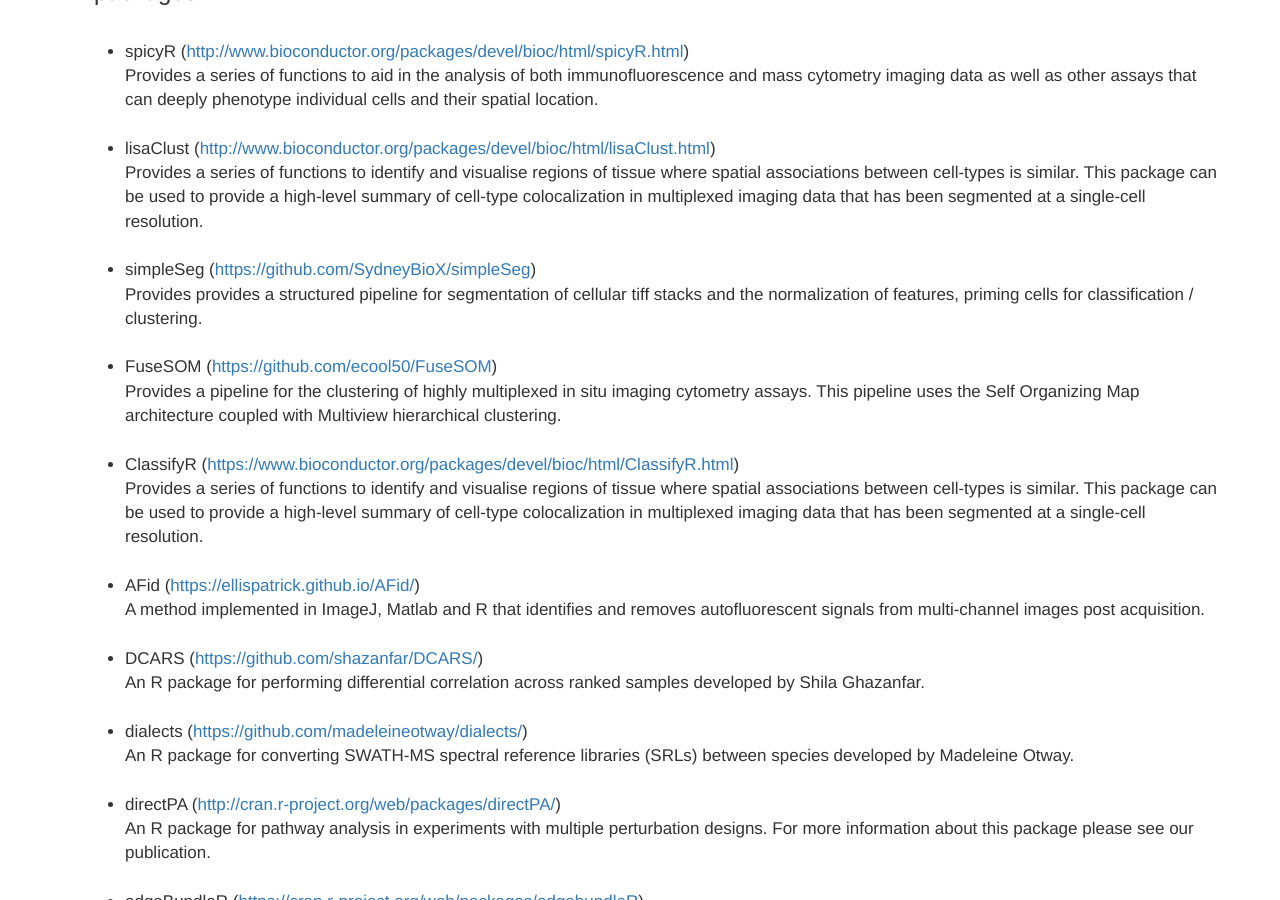
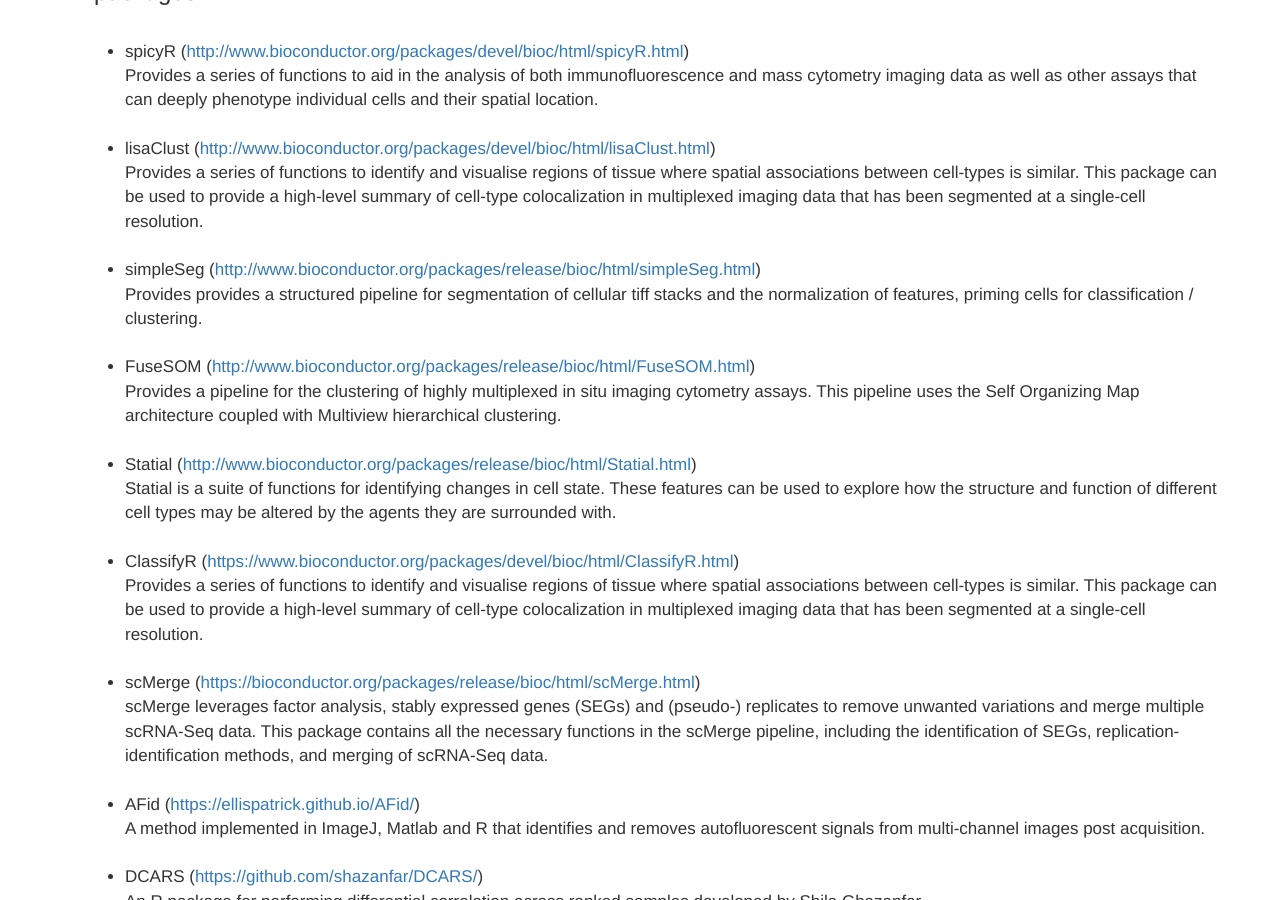
Before and after one commit to ellispatrick/ellispatrick.github.io, a Jekyll site: the page built from software.html, in a window 1280 px wide and 900 px high, scrolled down 306 px. Built offline with Jekyll 4.4.1, drawn with Linux system fonts in a browser that asks for light colours; nearby versions of some CDN libraries; a style sheet for code colours, icons or effects is not loaded.

Commit message:
Added more software

```diff
--- a/software.html
+++ b/software.html
@@ -21,14 +21,21 @@
 		<li>lisaClust (<a href="http://www.bioconductor.org/packages/devel/bioc/html/lisaClust.html" target="_blank">http://www.bioconductor.org/packages/devel/bioc/html/lisaClust.html</a>)<br>
 Provides a series of functions to identify and visualise regions of tissue where spatial associations between cell-types is similar. This package can be used to provide a high-level summary of cell-type colocalization in multiplexed imaging data that has been segmented at a single-cell resolution.</li><br>
 
-		<li>simpleSeg (<a href="https://github.com/SydneyBioX/simpleSeg" target="_blank">https://github.com/SydneyBioX/simpleSeg</a>)<br>
+		<li>simpleSeg (<a href="http://www.bioconductor.org/packages/release/bioc/html/simpleSeg.html" target="_blank">http://www.bioconductor.org/packages/release/bioc/html/simpleSeg.html</a>)<br>
 Provides provides a structured pipeline for segmentation of cellular tiff stacks and the normalization of features, priming cells for classification / clustering.</li><br>
 
-		<li>FuseSOM (<a href="https://github.com/ecool50/FuseSOM" target="_blank">https://github.com/ecool50/FuseSOM</a>)<br>
+		<li>FuseSOM (<a href="http://www.bioconductor.org/packages/release/bioc/html/FuseSOM.html" target="_blank">http://www.bioconductor.org/packages/release/bioc/html/FuseSOM.html</a>)<br>
 Provides a pipeline for the clustering of highly multiplexed in situ imaging cytometry assays. This pipeline uses the Self Organizing Map architecture coupled with Multiview hierarchical clustering.</li><br>
+
+		<li>Statial (<a href="https://bioconductor.org/packages/release/bioc/html/Statial.html" target="_blank">http://www.bioconductor.org/packages/release/bioc/html/Statial.html</a>)<br>
+			Statial is a suite of functions for identifying changes in cell state. These features can be used to explore how the structure and function of different cell types may be altered by the agents they are surrounded with.</li><br>
+
 
 		<li>ClassifyR (<a href="https://www.bioconductor.org/packages/devel/bioc/html/ClassifyR.html" target="_blank">https://www.bioconductor.org/packages/devel/bioc/html/ClassifyR.html</a>)<br>
 Provides a series of functions to identify and visualise regions of tissue where spatial associations between cell-types is similar. This package can be used to provide a high-level summary of cell-type colocalization in multiplexed imaging data that has been segmented at a single-cell resolution.</li><br>
+
+<li>scMerge (<a href="https://bioconductor.org/packages/release/bioc/html/scMerge.html" target="_blank">https://bioconductor.org/packages/release/bioc/html/scMerge.html</a>)<br>
+ scMerge leverages factor analysis, stably expressed genes (SEGs) and (pseudo-) replicates to remove unwanted variations and merge multiple scRNA-Seq data. This package contains all the necessary functions in the scMerge pipeline, including the identification of SEGs, replication-identification methods, and merging of scRNA-Seq data.</li><br>
 
 
 		<li>AFid (<a href="https://ellispatrick.github.io/AFid" target="_blank">https://ellispatrick.github.io/AFid/</a>)<br>
```
